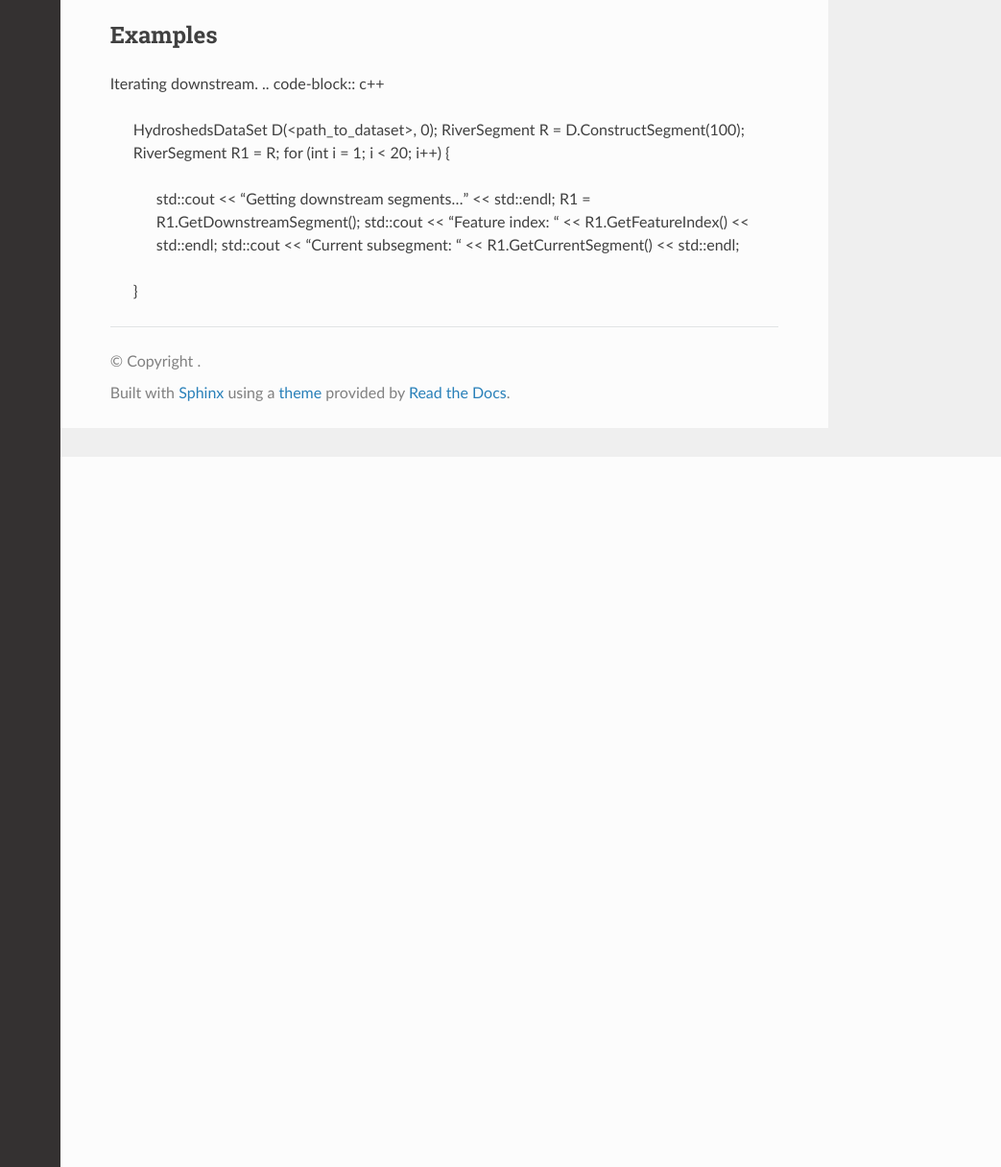
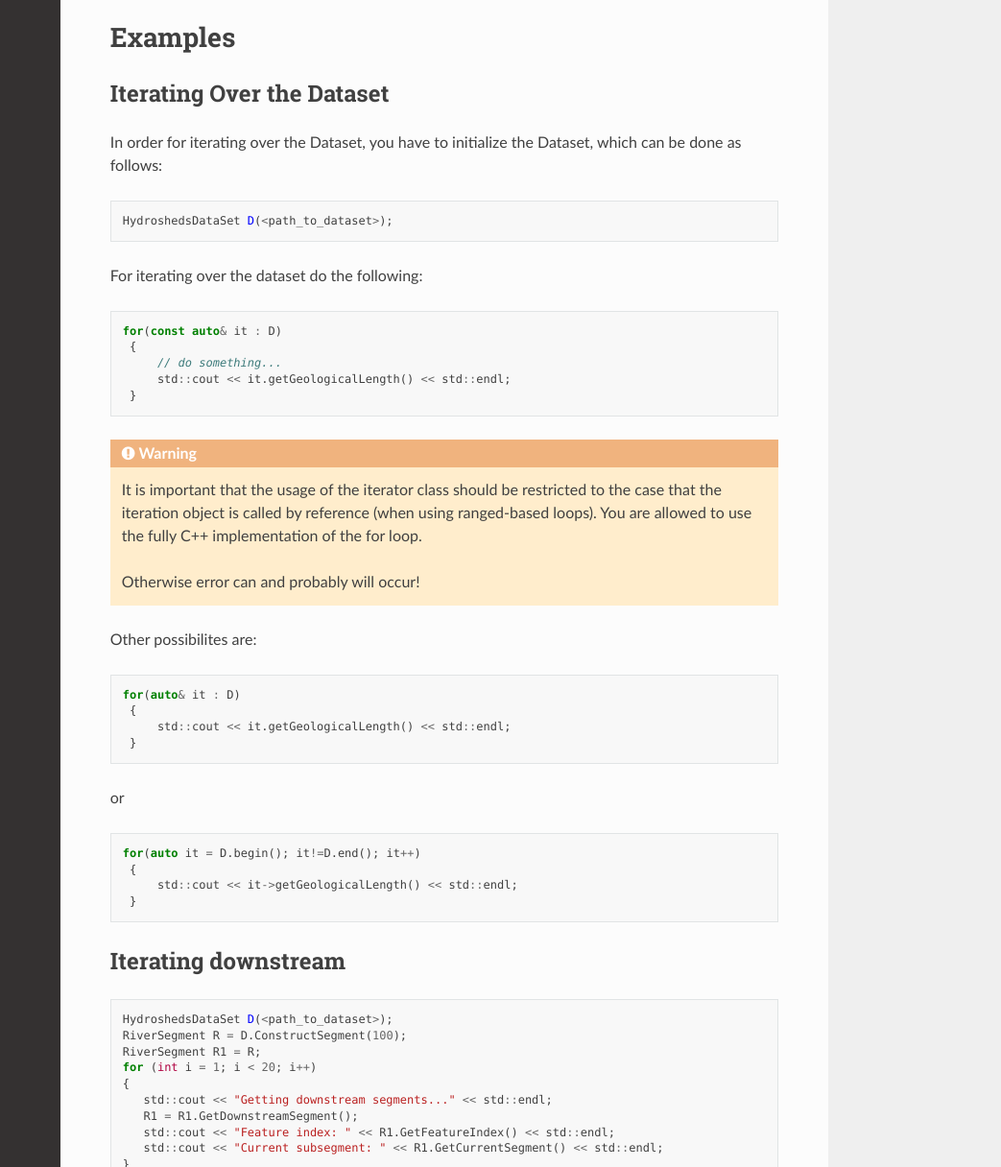
Before and after one commit to ssciwr/hydrosheds-cpp-api, a Sphinx documentation site: the page built from doc/index.rst, in a window 1280 px wide and 1400 px high, scrolled down 740 px, cut to the strip 184-1400 px from the top of the window. Shown: the whole strip at 96% size, without its empty margins (237-1280 px from the left). Built offline with Sphinx 7.4.7 and the Read the Docs theme 2.0.0, drawn with Linux system fonts in a browser that asks for light colours.

Commit message:
Merged. 3 iterator tests failing. App working. Docs done.

```diff
--- a/doc/index.rst
+++ b/doc/index.rst
@@ -23,11 +23,56 @@ The rasterisation framework allows one to render the data specified by construct
    :members:
 
 Examples
---------
-Iterating downstream.
-.. code-block:: c++
+========
 
-   HydroshedsDataSet D(<path_to_dataset>, 0);
+Iterating Over the Dataset
+--------------------------
+
+In order for iterating over the Dataset, you have to initialize the Dataset, which can be done as follows:
+
+.. code-block:: C++
+
+   HydroshedsDataSet D(<path_to_dataset>);
+
+For iterating over the dataset do the following:
+
+.. code-block:: C++
+
+   for(const auto& it : D)
+    {
+        // do something...
+        std::cout << it.getGeologicalLength() << std::endl;
+    }
+
+
+.. warning::
+    It is important that the usage of the iterator class should be restricted to the case that the iteration object is called by reference (when using ranged-based loops). You are allowed to use the fully C++ implementation of the for loop.
+
+    Otherwise error can and probably will occur!
+
+Other possibilites are:
+
+.. code-block:: C++
+
+   for(auto& it : D)
+    {
+        std::cout << it.getGeologicalLength() << std::endl;
+    }
+
+or
+
+.. code-block:: C++
+
+   for(auto it = D.begin(); it!=D.end(); it++)
+    {
+        std::cout << it->getGeologicalLength() << std::endl;
+    }
+
+Iterating downstream
+--------------------
+.. code-block:: C++
+
+   HydroshedsDataSet D(<path_to_dataset>);
    RiverSegment R = D.ConstructSegment(100);
    RiverSegment R1 = R;
    for (int i = 1; i < 20; i++)
```
Also changed, not shown: 4 other files.
